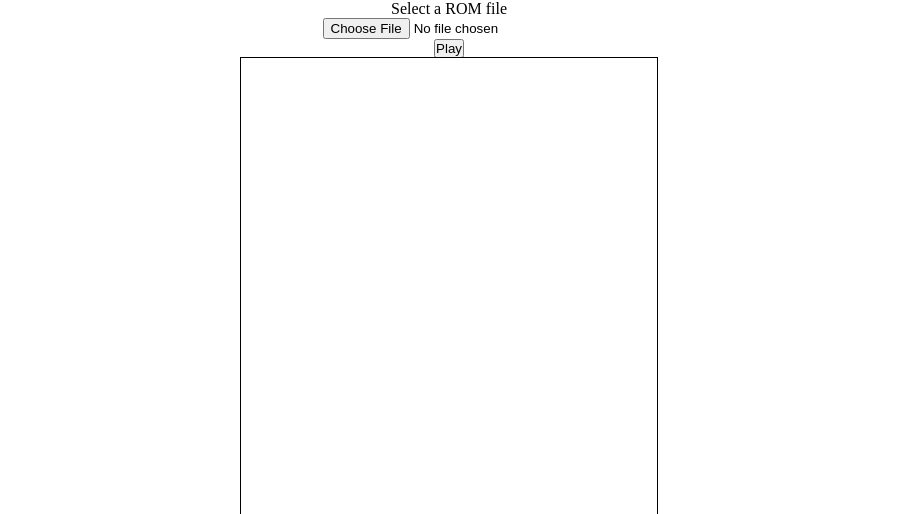
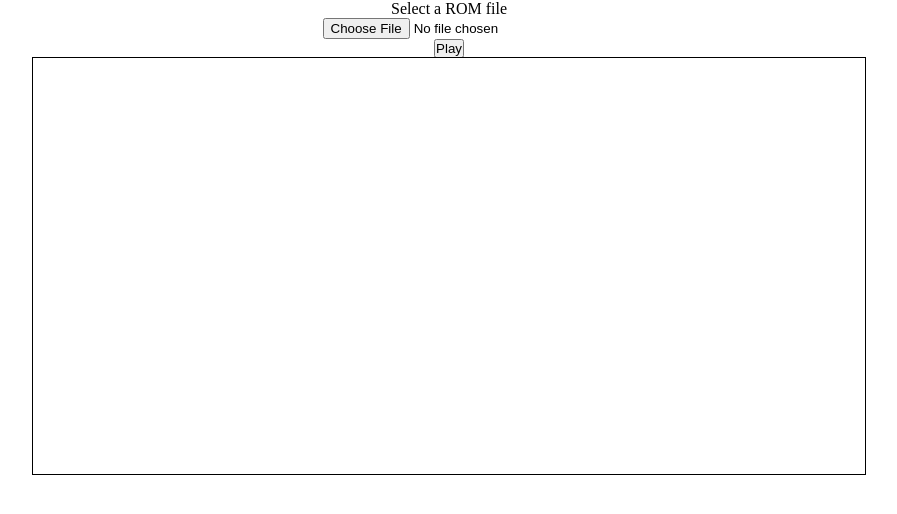
Before and after one commit to tylerhand1/chip8js, a React (Vite) app: page / in a window 1280 px wide. Shown: the top 514 px of the page, without its empty margins (191-1088 px from the left). Built offline with nearby package versions, Linux system fonts and the light colour scheme.

Commit message:
Fix screen orientation

```diff
--- a/src/components/Screen.tsx
+++ b/src/components/Screen.tsx
@@ -4,15 +4,15 @@ const Pixel = ( { row, col } : IPixelProps) => {
   return (
     <div
       className='pixel'
-      id={(row * 32 + col).toString()}
-      key={row * 32 + col}
+      id={(row * 64 + col).toString()}
+      key={row * 64 + col}
     />
   );
 };
 
 const PixelRow = ({ rowId } : IPixelRowProps) => {
   const row = [];
-  for (let i = 0; i < 32; i++) {
+  for (let i = 0; i < 64; i++) {
     row.push(<Pixel row={rowId} col={i} />);
   }
   return row;
@@ -20,7 +20,7 @@ const PixelRow = ({ rowId } : IPixelRowProps) => {
 
 const Screen = () => {
   const screen = [];
-  for (let i = 0; i < 64; i++) {
+  for (let i = 0; i < 32; i++) {
     screen.push(
       <div className='pixel-row'>
         <PixelRow rowId={i} />
--- a/src/lib/emulator.ts
+++ b/src/lib/emulator.ts
@@ -71,7 +71,7 @@ export class Emulator {
 
     for (let i = 0; i < 32; i++) {
       for (let j = 0; j < 64; j++) {
-        const pixel = document.getElementById((j * 32 + i).toString());
+        const pixel = document.getElementById((i * 64 + j).toString());
         if (pixel) {
           if (this.chip8.getGraphics()[i][j] === 1) {
             pixel.classList.add('filled');
```
